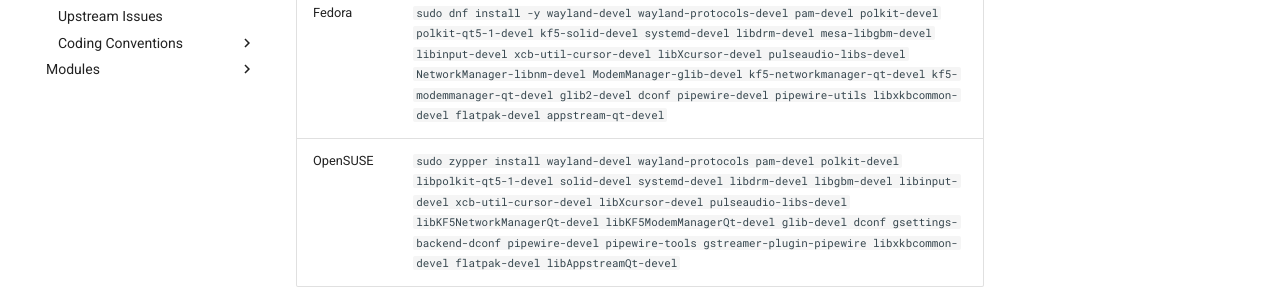
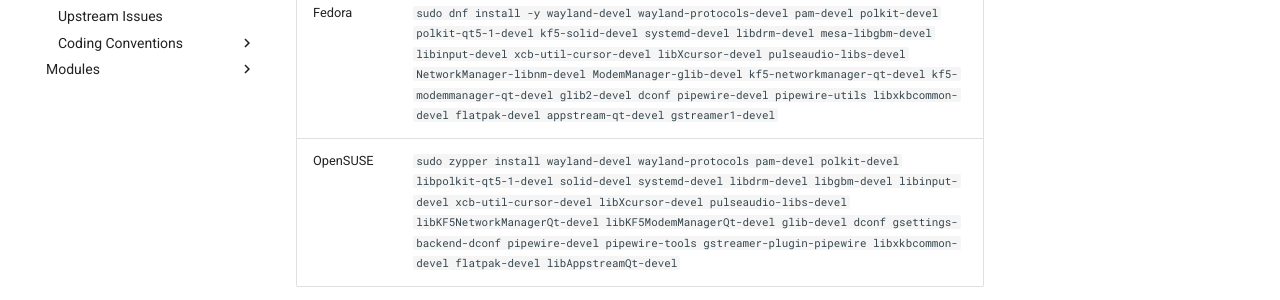
Before and after one commit to lirios/docs, an MkDocs documentation site: the page built from docs/contributing/build-sources.md, in a window 1280 px wide and 900 px high, scrolled down 1747 px. Shown: the part 254-554 px from the top of the window. Built offline with MkDocs 1.6.1 and Material for MkDocs 9.7.7, drawn with Linux system fonts in a browser that asks for light colours; old or Windows-style settings are respelled for this version of MkDocs.

Commit message:
Add gstreamer1-devel

```diff
--- a/docs/contributing/build-sources.md
+++ b/docs/contributing/build-sources.md
@@ -48,7 +48,7 @@
 | ---------- | ------------------------------------------------------------------------------------------------------------------------------------------------------------------------------------------------------------------------------------------------------------------------------------------------------------------------------------------------------------------------------------------------------------------------------------------------------------------------------------------- |
 | Debian     | `sudo apt-get install -y libwayland-dev wayland-protocols libpam0g-dev libpolkit-qt5-1-dev libpolkit-gobject-1-dev libkf5solid-dev libsystemd-dev libdrm-dev libgbm-dev libinput-dev libxcb-cursor-dev libxcursor-dev libpulse-dev libkf5networkmanagerqt-dev libmodemmanagerqt-dev libglib2.0-dev dconf-service dconf-cli dconf-gsettings-backend dconf-tools libpipewire-0.2-dev gstreamer1.0-pipewire libxkbcommon-dev libqtgstreamer-dev libflatpak-dev libappstreamqt-dev` |
 | Arch Linux | `sudo pacman -Syu wayland pam polkit-qt5 solid libdrm libinput xcb-util-cursor pulseaudio networkmanager-qt modemmanager-qt glib2 dconf pipewire libxkbcommon flatpak appstream-qt`                                                      |
-| Fedora     | `sudo dnf install -y wayland-devel wayland-protocols-devel pam-devel polkit-devel polkit-qt5-1-devel kf5-solid-devel systemd-devel libdrm-devel mesa-libgbm-devel libinput-devel xcb-util-cursor-devel libXcursor-devel pulseaudio-libs-devel NetworkManager-libnm-devel ModemManager-glib-devel kf5-networkmanager-qt-devel kf5-modemmanager-qt-devel glib2-devel dconf pipewire-devel pipewire-utils libxkbcommon-devel flatpak-devel appstream-qt-devel`                     |
+| Fedora     | `sudo dnf install -y wayland-devel wayland-protocols-devel pam-devel polkit-devel polkit-qt5-1-devel kf5-solid-devel systemd-devel libdrm-devel mesa-libgbm-devel libinput-devel xcb-util-cursor-devel libXcursor-devel pulseaudio-libs-devel NetworkManager-libnm-devel ModemManager-glib-devel kf5-networkmanager-qt-devel kf5-modemmanager-qt-devel glib2-devel dconf pipewire-devel pipewire-utils libxkbcommon-devel flatpak-devel appstream-qt-devel gstreamer1-devel`                     |
 | OpenSUSE   | `sudo zypper install wayland-devel wayland-protocols pam-devel polkit-devel libpolkit-qt5-1-devel solid-devel systemd-devel libdrm-devel libgbm-devel libinput-devel xcb-util-cursor-devel libXcursor-devel pulseaudio-libs-devel libKF5NetworkManagerQt-devel libKF5ModemManagerQt-devel glib-devel dconf gsettings-backend-dconf pipewire-devel pipewire-tools gstreamer-plugin-pipewire libxkbcommon-devel flatpak-devel libAppstreamQt-devel`                               |
 
 Marginal dependencies (used on unit tests, etc...):
```
